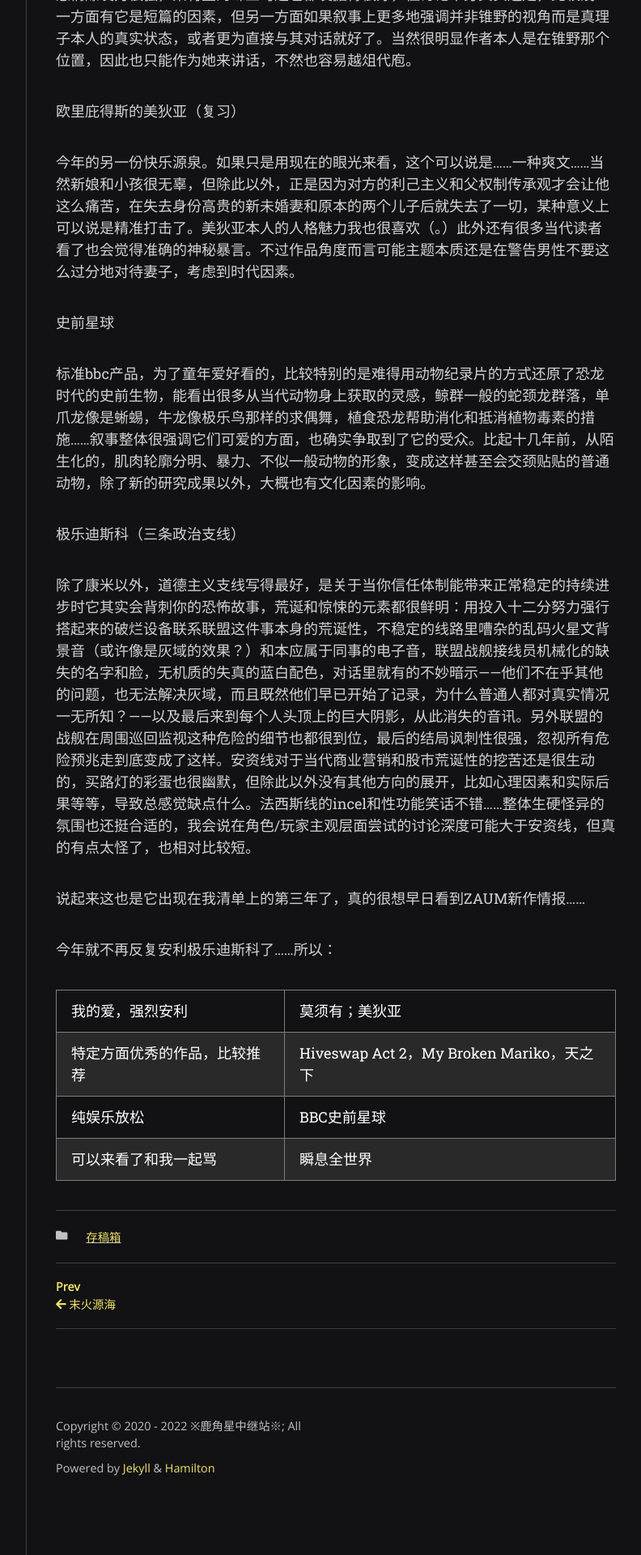
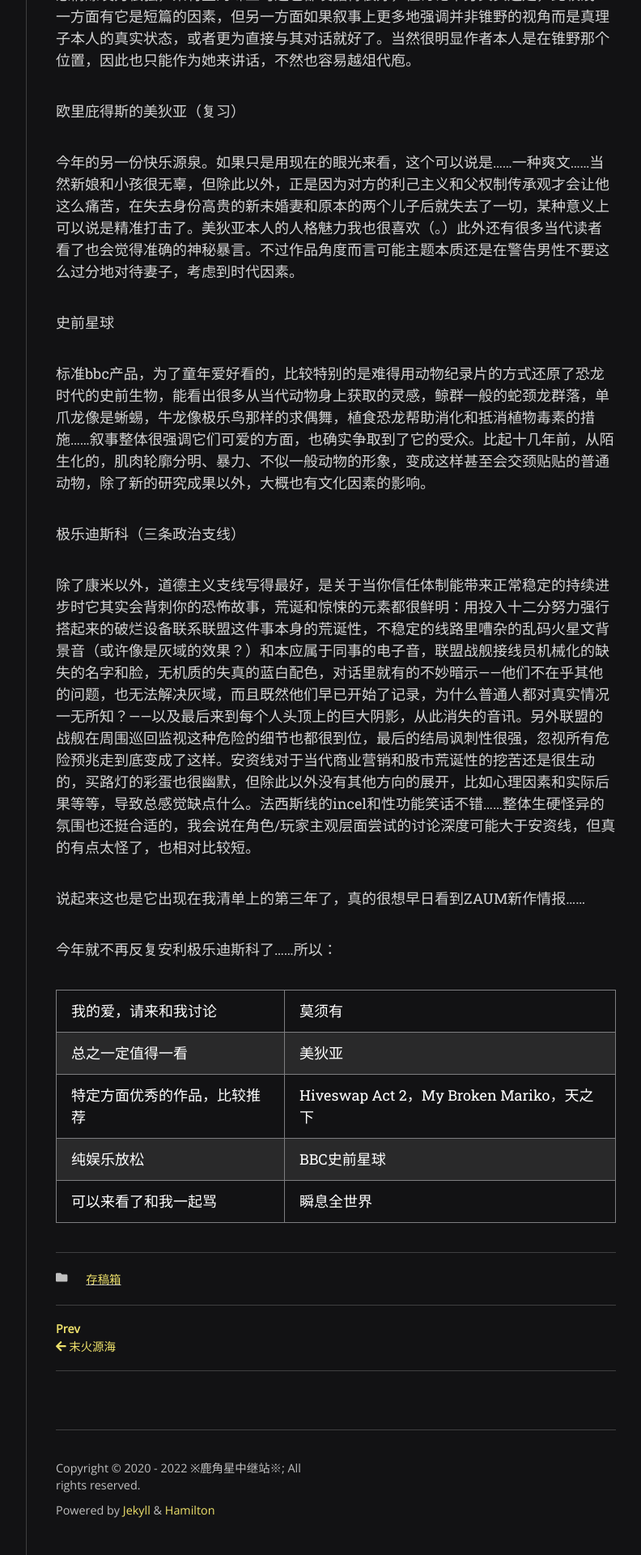
Before and after one commit to scatterdclouds/scatterdclouds.github.io, a Jekyll site: the page built from _posts/2022-06-23-testfile.md, in a window 1280 px wide. Shown: the part 1714-3634 px from the top of the page at 81% size, without its empty margins (357-1149 px from the left). Built offline with Jekyll 4.4.1, drawn with Linux system fonts in a browser that asks for light colours; nearby versions of some CDN libraries; some web fonts are replaced; comment, search, counter and statistics services are not loaded.

Commit message:
Update 2022-06-23-testfile.md

```diff
--- a/_posts/2022-06-23-testfile.md
+++ b/_posts/2022-06-23-testfile.md
@@ -50,7 +50,8 @@ My Broken Mariko
 
 今年就不再反复安利极乐迪斯科了……所以：
 
-| 我的爱，强烈安利               | 莫须有；美狄亚                           |
+| 我的爱，请来和我讨论           | 莫须有                                   |
+| 总之一定值得一看               | 美狄亚                                   |
 | 特定方面优秀的作品，比较推荐    | Hiveswap Act 2，My Broken Mariko，天之下 |
 | 纯娱乐放松                    | BBC史前星球                              |
 | 可以来看了和我一起骂           |瞬息全世界                                |
```
